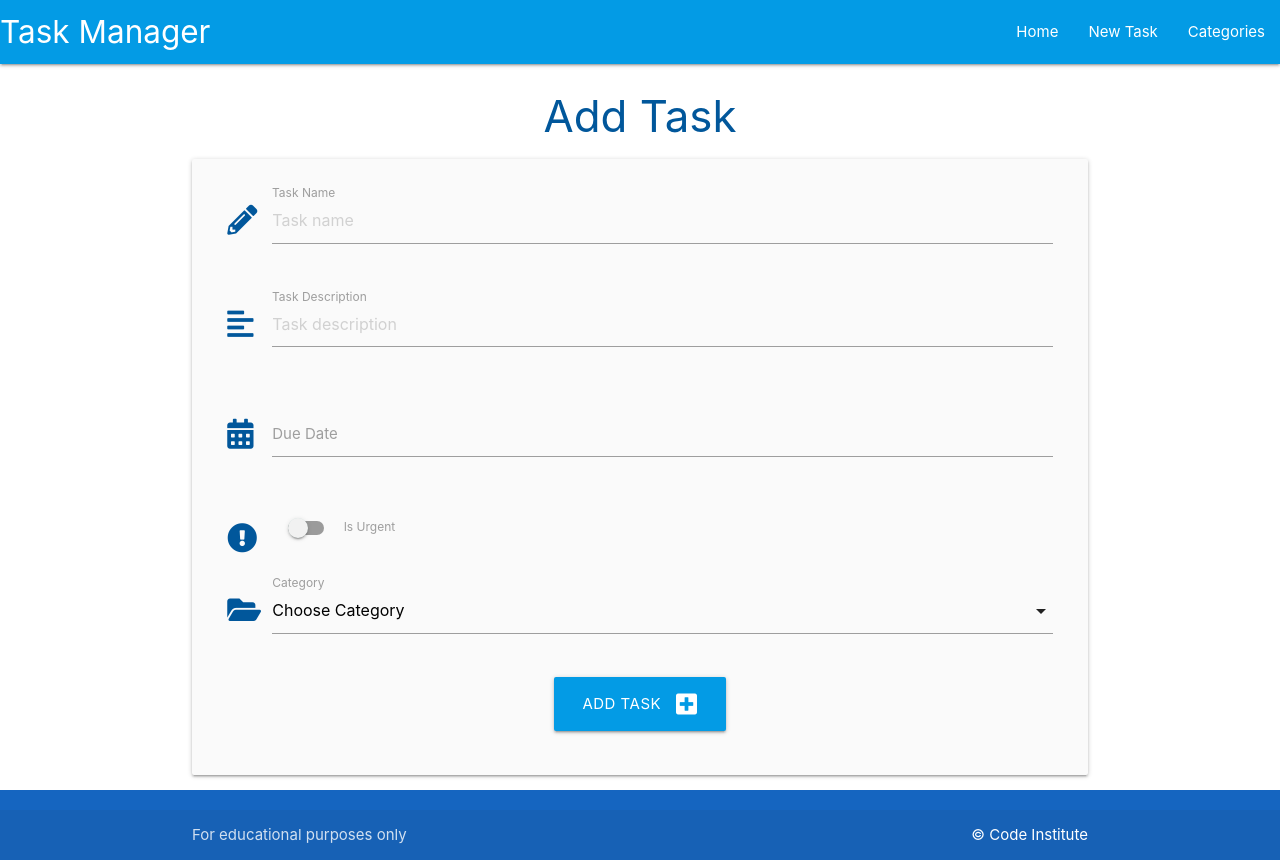
After one commit to afcrandy/flask-sqlalchemy-task-manager-2, a Flask app: page /add_task in a window 1280 px wide. The commit adds this page. Run offline with Flask 3, Linux system fonts and the light colour scheme.

Commit message:
Create add task form and create function

```diff
--- a/taskmanager/routes.py
+++ b/taskmanager/routes.py
@@ -40,3 +40,20 @@ def delete_category(category_id):
     db.session.delete(category)
     db.session.commit()
     return redirect(url_for('categories'))
+
+
+@app.route('/add_task', methods=["GET", "POST"])
+def add_task():
+    categories = list(Category.query.order_by(Category.category_name).all())
+    if request.method == "POST":
+        task = Task(
+            task_name=request.form.get('task_name'),
+            task_description=request.form.get('task_description'),
+            is_urgent=bool(True if request.form.get('is_urgent') else False),
+            due_date=request.form.get('due_date'),
+            category_id=request.form.get('category_id')
+        )
+        db.session.add(task)
+        db.session.commit()
+        return redirect(url_for("home"))
+    return render_template('add_task.html', categories=categories)
--- a/taskmanager/static/js/script.js
+++ b/taskmanager/static/js/script.js
@@ -1,3 +1,17 @@
 $(document).ready(function(){
+    // sidenav initialisation
     $('.sidenav').sidenav();
 });
+
+document.addEventListener('DOMContentLoaded', function() {
+    // datepicker initialisation
+    let datepicker = document.querySelectorAll('.datepicker');
+    M.Datepicker.init(datepicker, {
+        format: "dd mmmm, yyyy",
+        i18n: {done: "Select"}
+    });
+
+    // select initialisation
+    let selects = document.querySelectorAll('select');
+    M.FormSelect.init(selects);
+  });
--- /dev/null
+++ b/taskmanager/templates/add_task.html
@@ -0,0 +1,75 @@
+{% extends "base.html" %}
+{% block content %}
+
+<h3 class="light-blue-text text-darken-4 center-align">Add Task</h3>
+
+<div class="row card-panel grey lighten-5">
+    <form class="col s12" method="POST" action="{{ url_for('add_task') }}">
+        <!-- task_name -->
+        <div class="row">
+            <div class="input-field col s12">
+                <i class="fas fa-pencil-alt prefix light-blue-text text-darken-4"></i>
+                <input placeholder="Task name" id="task_name" name="task_name" minlength="5" maxlength="50" type="text" class="validate" required>
+                <label for="task_name">Task Name</label>
+            </div>
+        </div>
+
+        <!-- task_description -->
+        <div class="row">
+            <div class="input-field col s12">
+                <i class="fas fa-align-left prefix light-blue-text text-darken-4"></i>
+                <textarea placeholder="Task description" id="task_description" name="task_description" minlength="5" maxlength="200"
+                    type="text" class="materialize-textarea validate" required></textarea>
+                <label for="task_description">Task Description</label>
+            </div>
+        </div>
+
+        <!-- due_date -->
+        <div class="row">
+            <div class="input-field col s12">
+                <i class="fas fa-calendar-alt prefix light-blue-text text-darken-4"></i>
+                <input id="due_date" name="due_date" type="text" class="datepicker validate" required>
+                <label for="due_date">Due Date</label>
+            </div>
+        </div>
+
+        <!-- is_urgent -->
+        <div class="row">
+            <div class="input-field col s12">
+                <div class="switch">
+                    <i class="fas fa-exclamation-circle prefix light-blue-text text-darken-4"></i>
+                    <label for="is_urgent">
+                        <input id="is_urgent" name="is_urgent" type="checkbox">
+                        <span class="lever"></span>
+                        Is Urgent
+                    </label>
+                </div>
+            </div>
+        </div>
+
+        <!-- category_id -->
+        <div class="row">
+            <div class="input-field col s12">
+                <i class="fas fa-folder-open prefix light-blue-text text-darken-4"></i>
+                <select id="category_id" name="category_id" class="validate" required>
+                    <option value="" disabled selected>Choose Category</option>
+                    {% for category in categories %}
+                        <option value="{{ category.id }}">{{ category.category_name }}</option>
+                    {% endfor %}
+                </select>
+                <label for="category_id">Category</label>
+            </div>
+        </div>
+
+        <!-- submit button -->
+        <div class="row">
+            <div class="col s12 center-align">
+                <button type="submit" class="btn-large light-blue darken-1">
+                    Add Task <i class="fas fa-plus-square right"></i>
+                </button>
+            </div>
+        </div>
+    </form>
+</div>
+
+{% endblock %}
--- a/taskmanager/templates/base.html
+++ b/taskmanager/templates/base.html
@@ -21,7 +21,7 @@
                 <a href="#" data-target="mobile-demo" class="sidenav-trigger"><i class="fas fa-bars"></i></a>
                 <ul class="right hide-on-med-and-down">
                     <li><a href="{{ url_for('home') }}">Home</a></li>
-                    <li><a href="">New Task</a></li>
+                    <li><a href="{{ url_for('add_task') }}">New Task</a></li>
                     <li><a href="{{ url_for('categories') }}">Categories</a></li>
                 </ul>
             </div>
@@ -30,7 +30,7 @@
         <!-- mobile sidenav -->
         <ul class="sidenav" id="mobile-demo">
             <li><a href="{{ url_for('home') }}">Home</a></li>
-            <li><a href="">New Task</a></li>
+            <li><a href="{{ url_for('add_task') }}">New Task</a></li>
             <li><a href="{{ url_for('categories') }}">Categories</a></li>
         </ul>
     </header>
```
Also changed, not shown: taskmanager/templates/tasks.html (+8 -0 lines).
